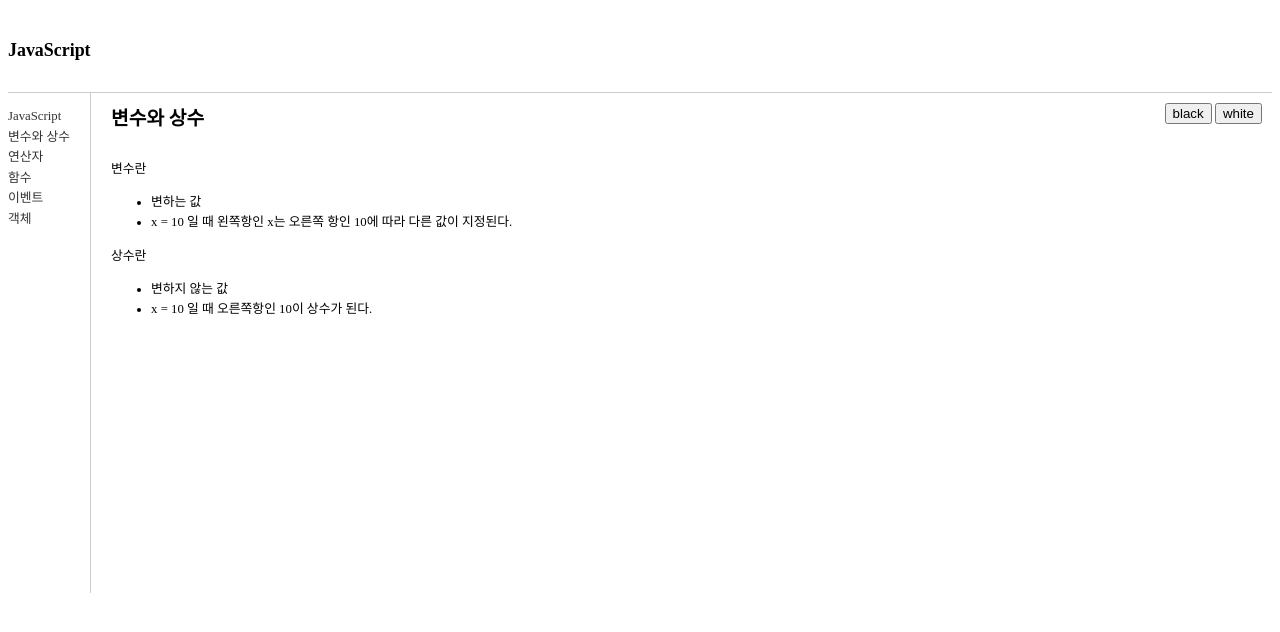
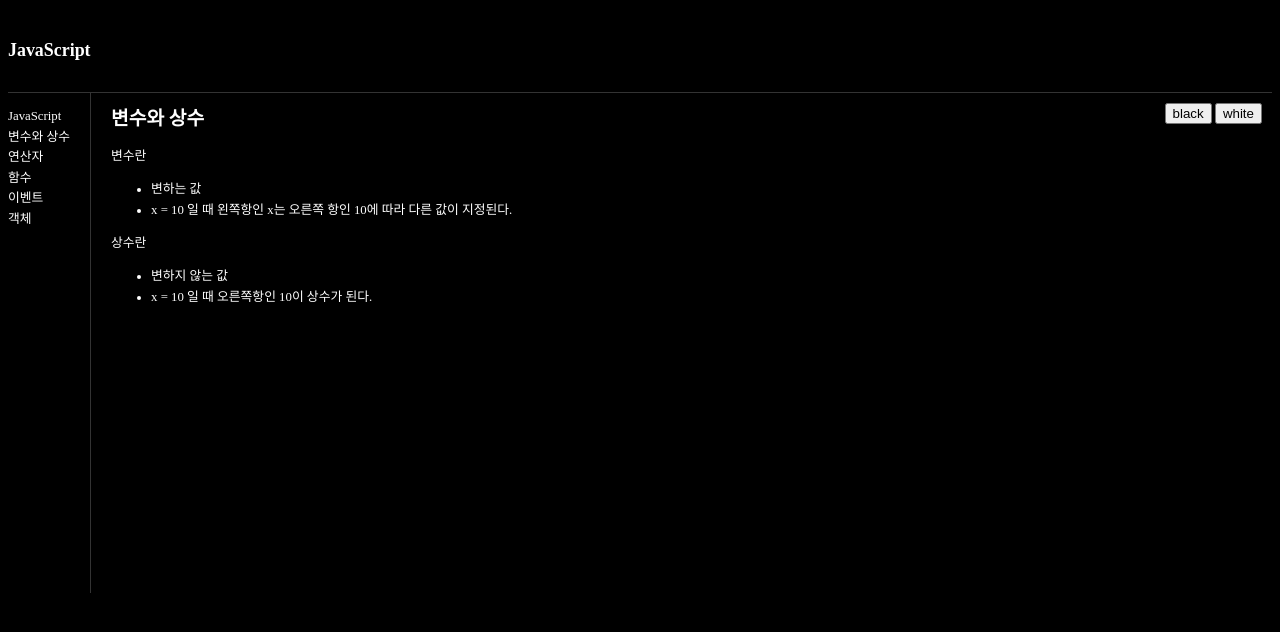
Before and after one commit to uggnzbb/opentutorials-nacho, a plain HTML site: page index.html in a window 1280 px wide. Both pictures are taken after a click on the button "black". Drawn offline with Linux system fonts and the light colour scheme.

Commit message:
add javascript.html, change index.html

```diff
--- a/index.html
+++ b/index.html
@@ -7,6 +7,22 @@
 				font-size: 0.8em;
 				font-family: dotum;
 				line-height: 1.6em;
+			}
+			body.black {
+				background-color: black;
+				color: white;
+			}
+			body.black a {
+				color: white;
+			}
+			body.black a:hover {
+				color: #f60;
+			}
+			body.black header {
+				border-bottom: 1px solid #333;
+			}
+			body.black nav {
+				border-right: 1px solid #333;
 			}
 			header {
 				border-bottom: 1px solid #ccc;
@@ -30,6 +46,9 @@
 			article {
 				float: left;
 			}
+			footer {
+				clear: both;
+			}
 			a {
 				text-decoration: none;
 			}
@@ -44,15 +63,14 @@
 			}
 		</style>
 	</head>
-
-	<body>
+	<body id="body">
 		<div>
 			<header>
 				<h1>JavaScript</h1>
 			</header>
 			<div id="toolbar">
-				<input type="button" value="black" />
-				<input type="button" value="white" />
+				<input type="button" value="black" onclick="document.getElementById('body').className='black'" />
+				<input type="button" value="white" onclick="document.getElementById('body').className='white'" />
 			</div>
 			<nav>
 				<ul>
@@ -79,8 +97,6 @@
 			<article>
 				<h2>변수와 상수</h2>
 				<div>
-			</nav>
-			<article>
 					<p>
 						변수란
 					</p>
```
Also changed, not shown: javascript.html (added, +10 -0 lines).
